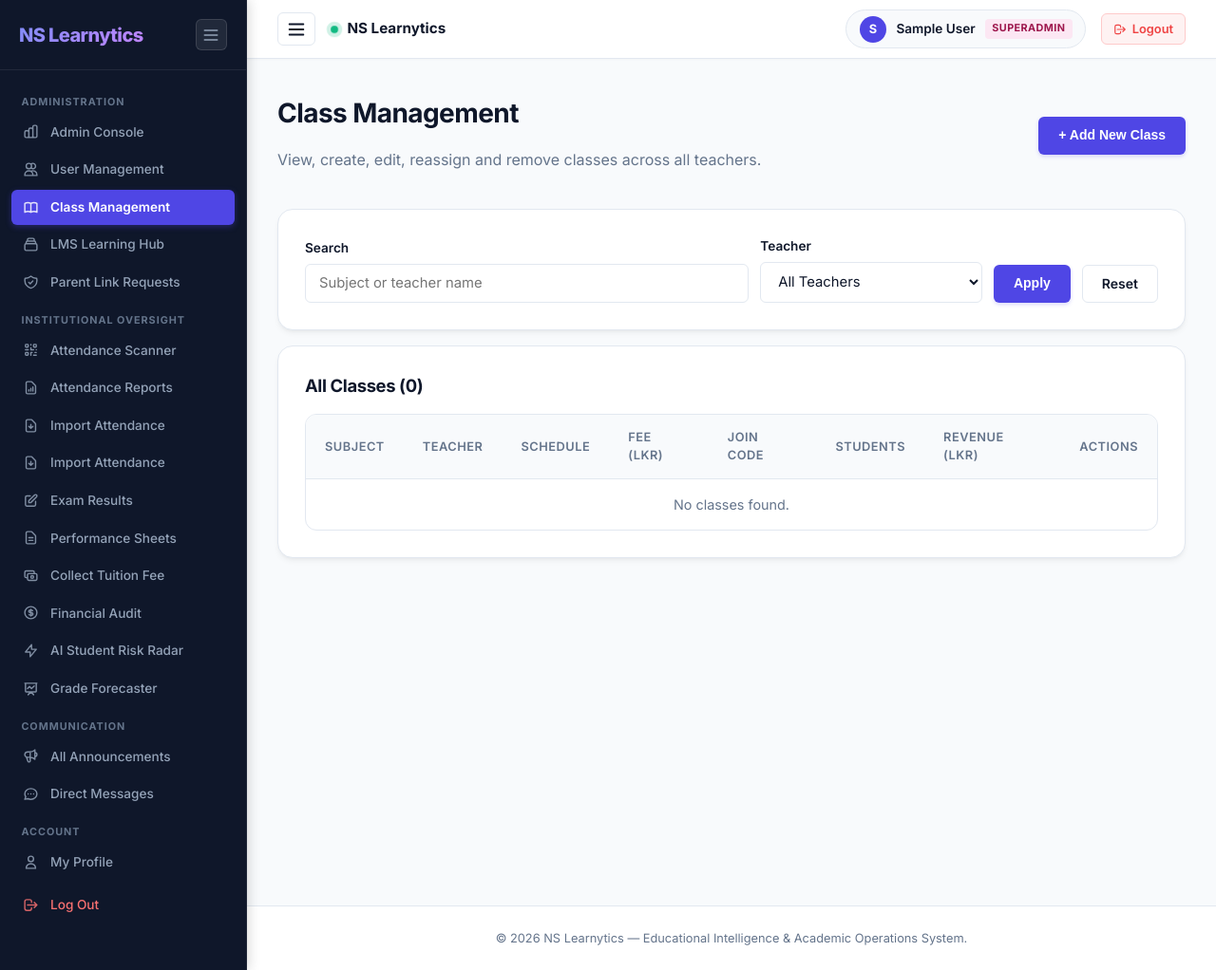
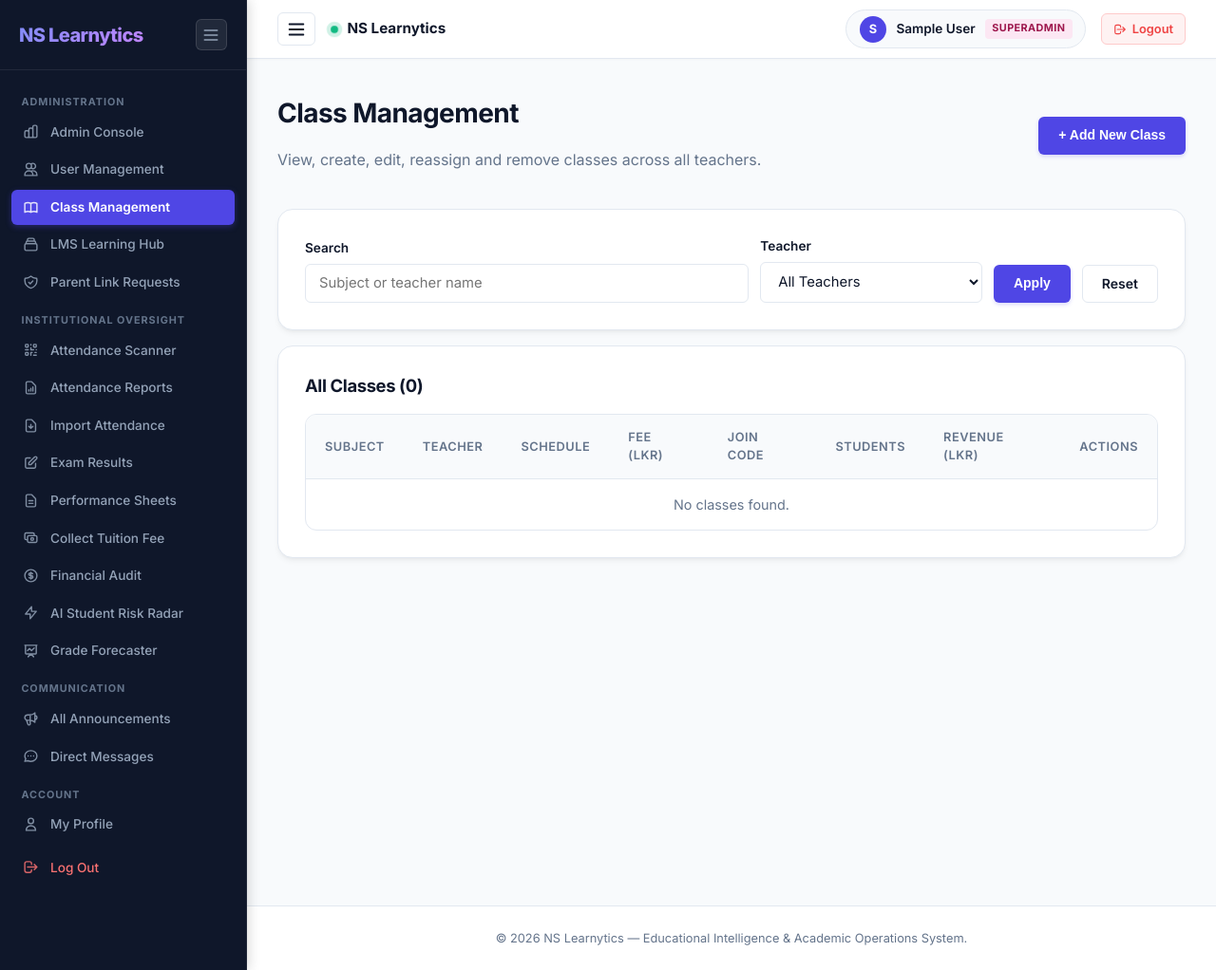
Before and after one commit to nihadn6/NS-learnytics, a Flask app: page /admin/classes in a window 1280 px wide. Shown: the whole page at 95% size. Run offline with Flask 3, Linux system fonts and the light colour scheme; the visitor is signed in with stand-in values (Sample User, id 1); data that the repository does not hold is empty.

Commit message:
fix(nav): remove duplicate import attendance button from admin sidebar

```diff
--- a/templates/base.html
+++ b/templates/base.html
@@ -205,10 +205,6 @@
                         <svg fill="none" stroke="currentColor" viewBox="0 0 24 24"><path stroke-linecap="round" stroke-linejoin="round" stroke-width="2" d="M12 10v6m0 0l-3-3m3 3l3-3m2 8H7a2 2 0 01-2-2V5a2 2 0 012-2h5.586a1 1 0 01.707.293l5.414 5.414a1 1 0 01.293.707V19a2 2 0 01-2 2z"></path></svg>
                         <span>Import Attendance</span>
                     </a>
-                    <a href="{{ url_for('attendance.import_attendance_view') }}" class="sidebar-link {% if request.endpoint == 'attendance.import_attendance_view' %}active{% endif %}">
-                        <svg fill="none" stroke="currentColor" viewBox="0 0 24 24"><path stroke-linecap="round" stroke-linejoin="round" stroke-width="2" d="M12 10v6m0 0l-3-3m3 3l3-3m2 8H7a2 2 0 01-2-2V5a2 2 0 012-2h5.586a1 1 0 01.707.293l5.414 5.414a1 1 0 01.293.707V19a2 2 0 01-2 2z"></path></svg>
-                        <span>Import Attendance</span>
-                    </a>
                     <a href="{{ url_for('admin.manage_exams') }}" class="sidebar-link {% if request.endpoint in ('admin.manage_exams', 'admin.edit_exam') %}active{% endif %}">
                         <svg fill="none" stroke="currentColor" viewBox="0 0 24 24"><path stroke-linecap="round" stroke-linejoin="round" stroke-width="2" d="M11 5H6a2 2 0 00-2 2v11a2 2 0 002 2h11a2 2 0 002-2v-5m-1.414-9.414a2 2 0 112.828 2.828L11.828 15H9v-2.828l8.586-8.586z"></path></svg>
                         <span>Exam Results</span>
```
